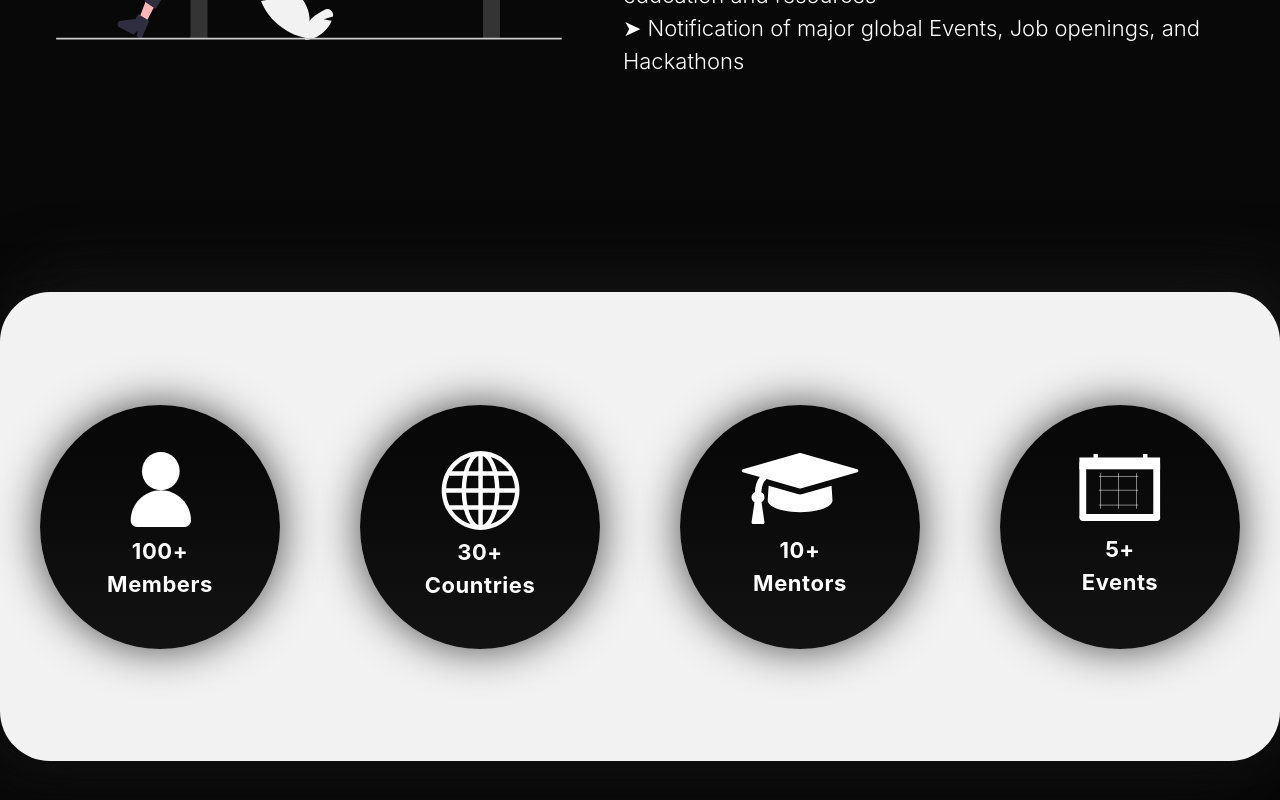
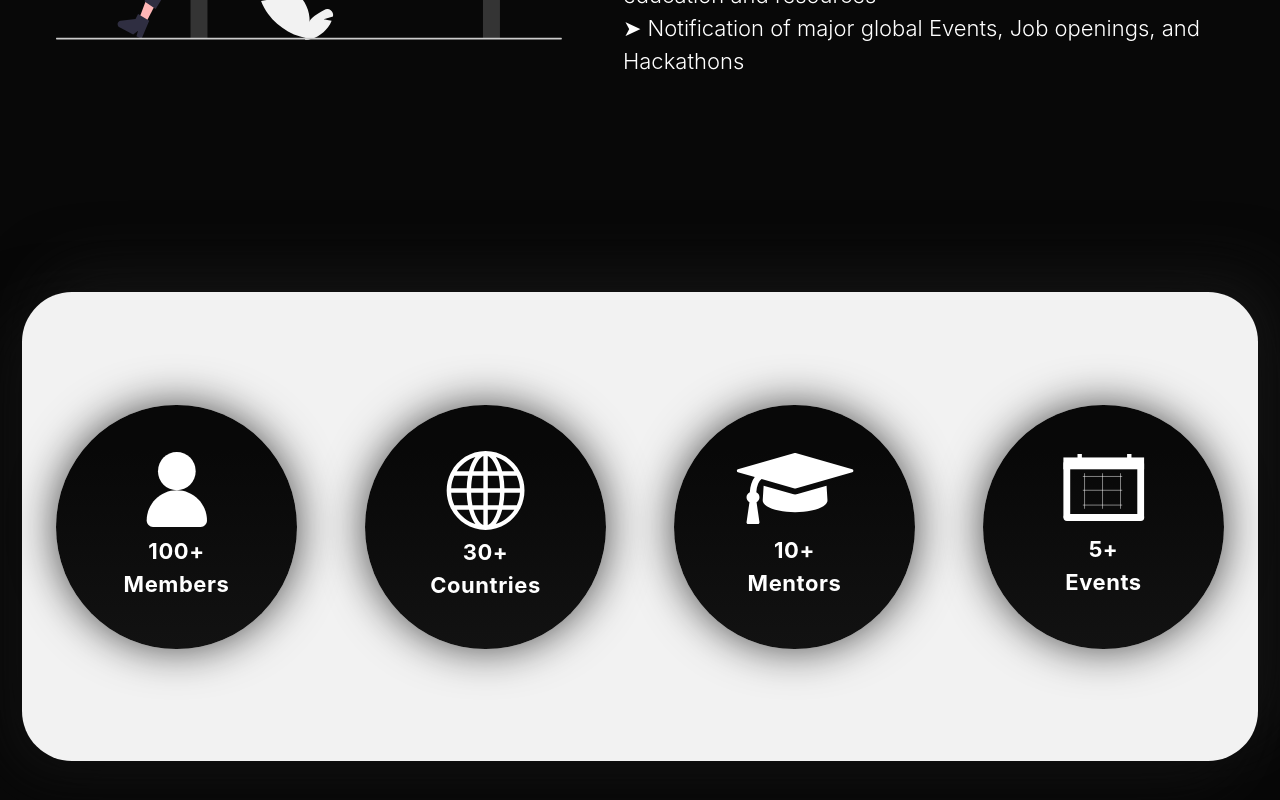
Before and after one commit to banboy38/devs-dungeon-spa, a Next.js app: page / in a window 1280 px wide. Shown: the part 1184-1984 px from the top of the page. Built offline with nearby package versions, Linux system fonts and the light colour scheme.

Commit message:
full design change

```diff
--- a/components/navbar/styles.js
+++ b/components/navbar/styles.js
@@ -4,7 +4,7 @@ export const NavBar = styled.div`
 // background: linear-gradient(270.4deg, #78D7FF -1.04%, rgba(211, 86, 255, 0.710417) 86.22%, rgba(255, 88, 148, 0.823621) 114.24%);
 
 background : #F2F2F2;
-border-radius: 50px;
+// border-radius: 20px;
 box-shadow:  -20px 20px 60px #0f0f0f,
              20px -20px 60px #151515;
 
@@ -13,7 +13,7 @@ position : fixed;
 top : 0;
 width : 100%;
 
-margin-top : 1em;
+// margin-top : 0.5em;
 
 padding : 0.7em 1em 0.7em 1em;
 
--- a/components/statbar/styles.js
+++ b/components/statbar/styles.js
@@ -7,7 +7,9 @@ export const StatBar = styled.div`
     background: #F2F2F2;
     box-shadow:  -20px 20px 60px #0f0f0f, 20px -20px 60px #151515;
     min-height : 469px;
-    margin-top : 8em;
+    // margin-top : 8em;
+    margin : 8em 1em 0em 1em;
+
 `
 
 export const Circle = styled.div`
```
Also changed, not shown: components/navbar/navbar.js (+1 -1 lines).
